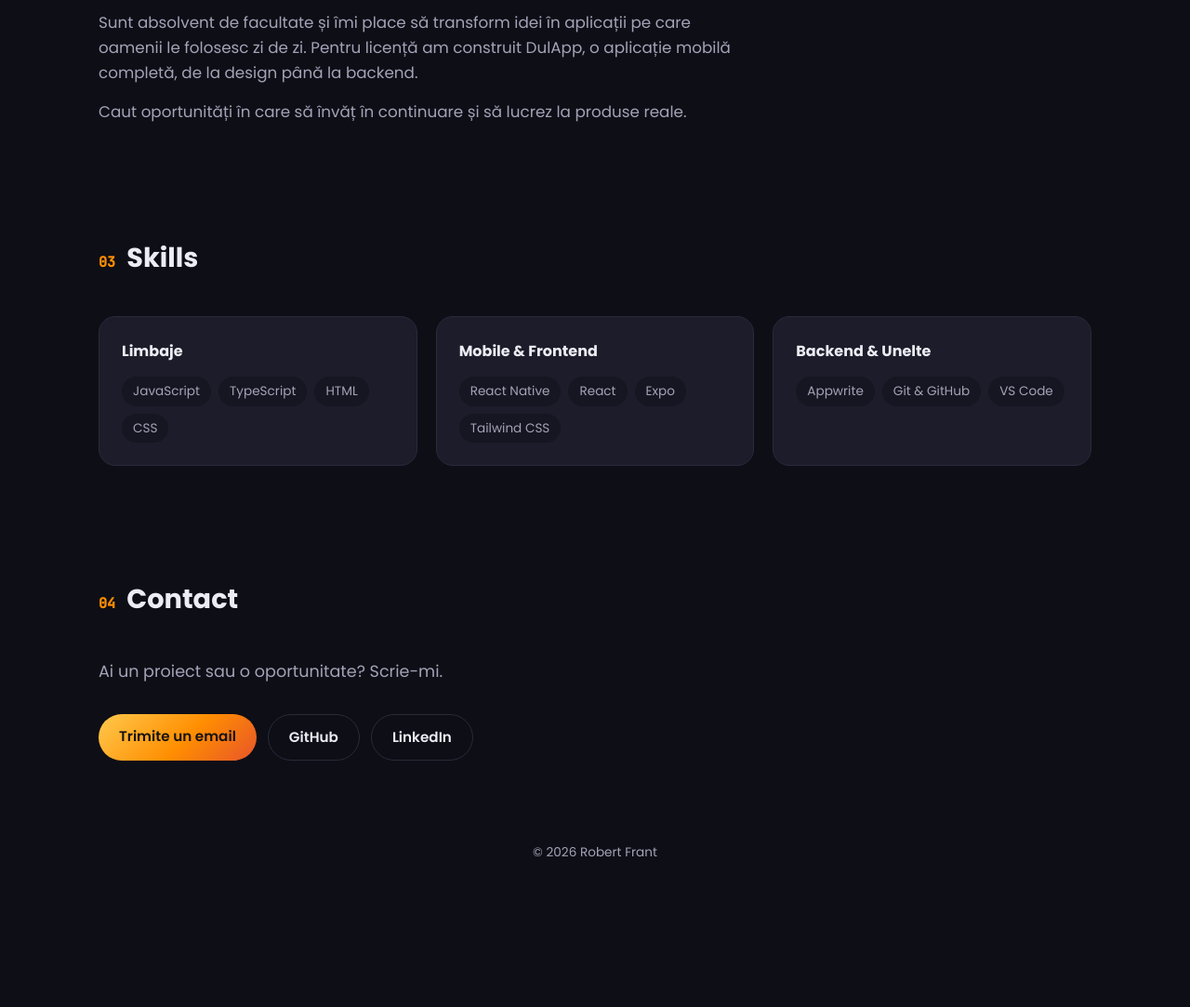
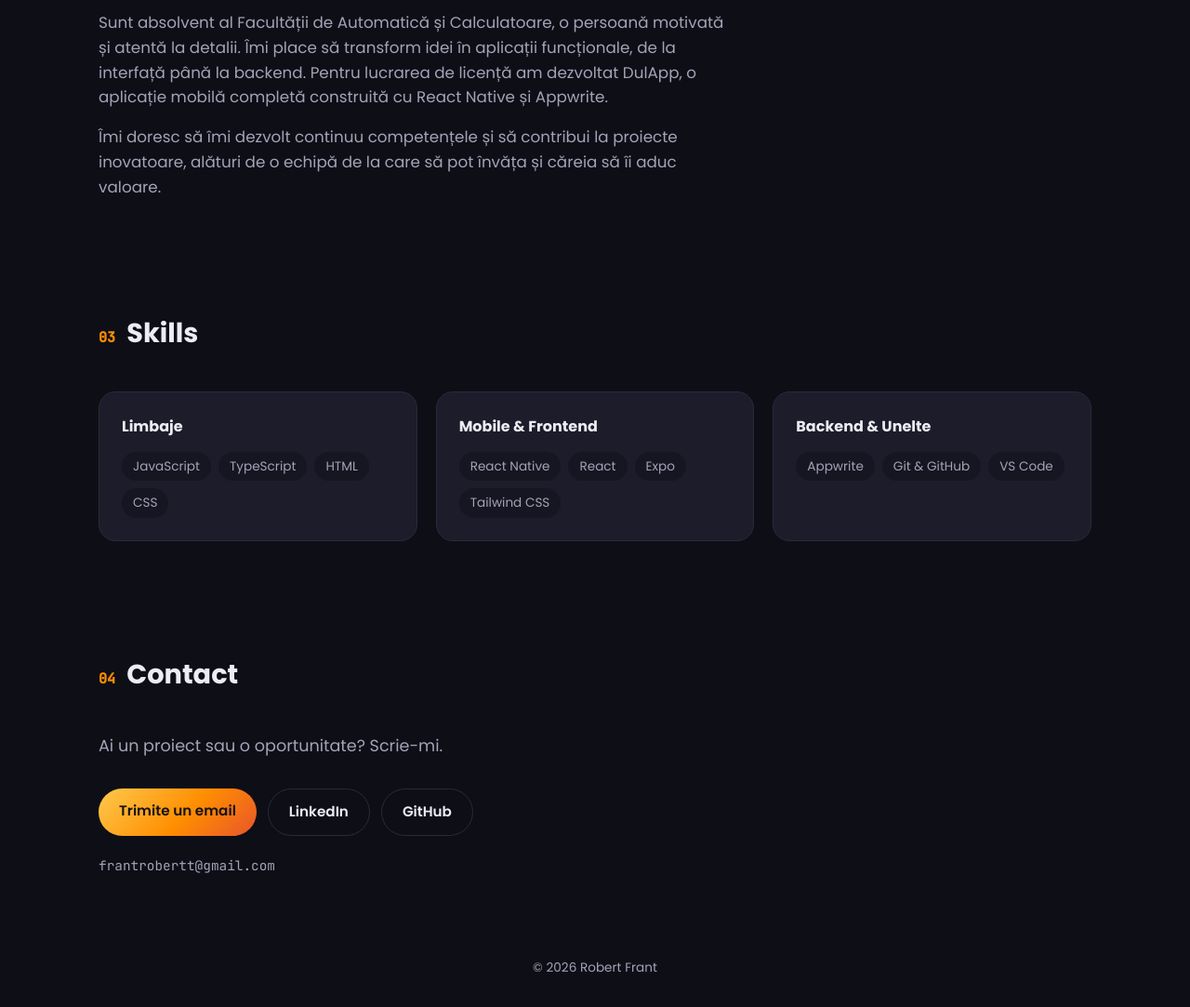
Before and after one commit to robertfrant/portfolio, a plain HTML site: page index.html in a window 1280 px wide. Shown: the part 1780-2863 px from the top of the page at 93% size. Before the commit the page ends 2740 px from the top, so only its background shows below. Drawn offline with Linux system fonts and the light colour scheme.

Commit message:
Completează contactul și secțiunea Despre mine
Co-Authored-By: Claude Opus 5.5 <noreply@anthropic.com>

```diff
--- a/index.html
+++ b/index.html
@@ -157,12 +157,13 @@
       <h2 class="section__title"><span>02</span> Despre mine</h2>
       <div class="about">
         <p>
-          <!-- TODO: înlocuiește cu textul tău -->
-          Sunt absolvent de facultate și îmi place să transform idei în aplicații pe care oamenii le folosesc
-          zi de zi. Pentru licență am construit DulApp, o aplicație mobilă completă, de la design până la backend.
+          Sunt absolvent al Facultății de Automatică și Calculatoare, o persoană motivată și atentă la detalii.
+          Îmi place să transform idei în aplicații funcționale, de la interfață până la backend. Pentru lucrarea
+          de licență am dezvoltat DulApp, o aplicație mobilă completă construită cu React Native și Appwrite.
         </p>
         <p>
-          Caut oportunități în care să învăț în continuare și să lucrez la produse reale.
+          Îmi doresc să îmi dezvolt continuu competențele și să contribui la proiecte inovatoare, alături de
+          o echipă de la care să pot învăța și căreia să îi aduc valoare.
         </p>
       </div>
     </section>
@@ -191,12 +192,11 @@
       <h2 class="section__title"><span>04</span> Contact</h2>
       <p class="contact__lead">Ai un proiect sau o oportunitate? Scrie-mi.</p>
       <div class="hero__cta">
-        <!-- TODO: pune emailul tău -->
-        <a class="btn btn--primary" href="mailto:email@exemplu.com">Trimite un email</a>
+        <a class="btn btn--primary" href="mailto:frantrobertt@gmail.com">Trimite un email</a>
+        <a class="btn btn--ghost" href="https://www.linkedin.com/in/robert-frant-9a970329b/" target="_blank" rel="noopener">LinkedIn</a>
         <a class="btn btn--ghost" href="https://github.com/robertfrant" target="_blank" rel="noopener">GitHub</a>
-        <!-- TODO: link LinkedIn -->
-        <a class="btn btn--ghost" href="#" target="_blank" rel="noopener">LinkedIn</a>
       </div>
+      <p class="contact__email">frantrobertt@gmail.com</p>
     </section>
   </main>
 
--- a/styles.css
+++ b/styles.css
@@ -201,6 +201,7 @@ main { max-width: var(--max); margin: 0 auto; padding: 0 16px; }
 .skill-group ul { list-style: none; display: flex; flex-wrap: wrap; gap: 8px; }
 .skill-group li { font-size: .85rem; padding: 5px 12px; border-radius: 999px; background: var(--bg-2); color: var(--muted); }
 .contact__lead { color: var(--muted); font-size: 1.1rem; }
+.contact__email { margin-top: 20px; font-family: "JetBrains Mono", monospace; font-size: .9rem; color: var(--muted); }
 
 .footer { text-align: center; color: var(--muted); font-size: .85rem; padding: 64px 16px 32px; }
 
```
